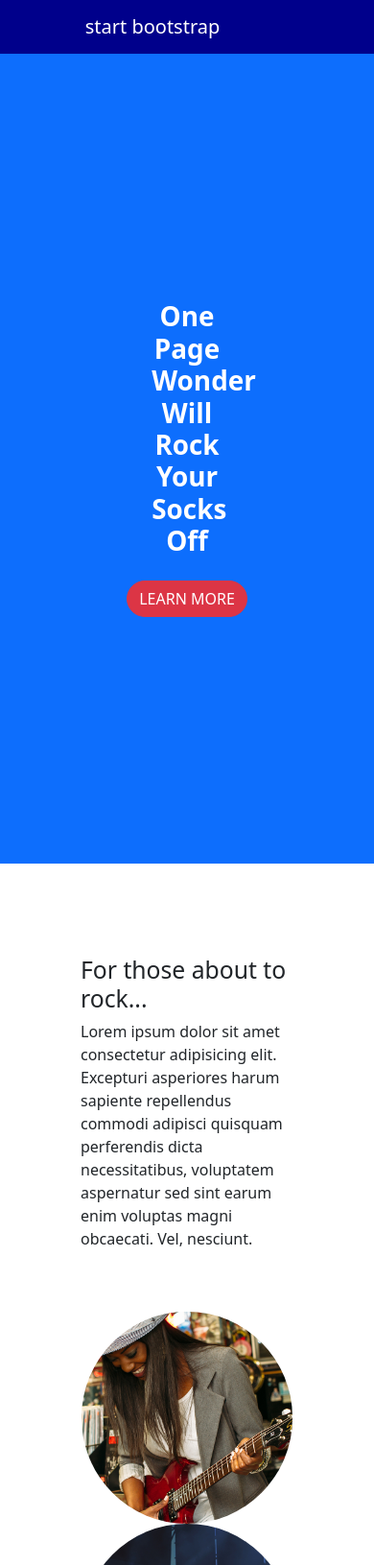
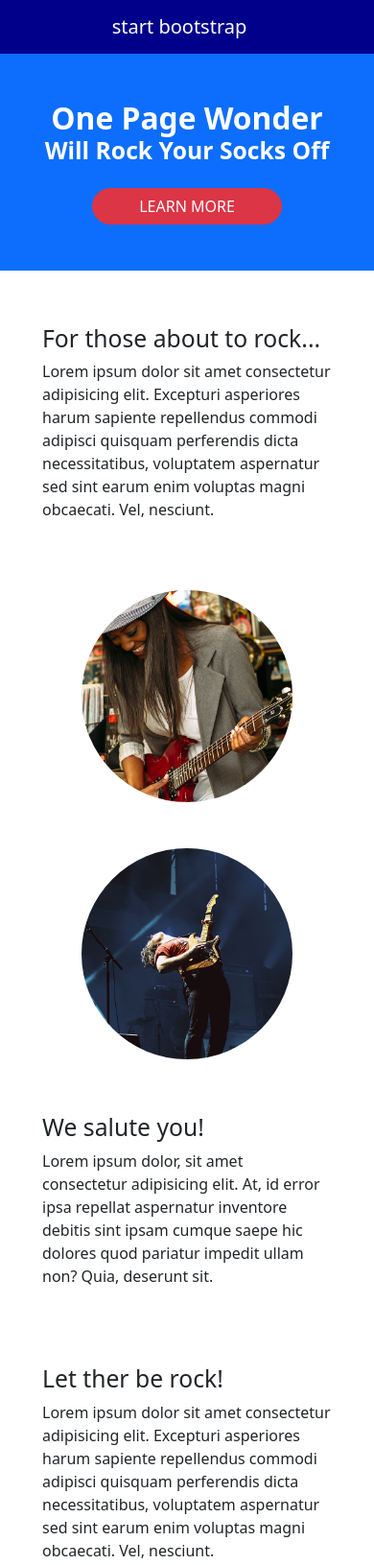
Before and after one commit to Soulixvm/Exo_3_Bootstrap, a website: page index.html in a window 390 px wide. Shown: the top 1631 px of the page at 96% size. Drawn offline with Linux system fonts and the light colour scheme.

Commit message:
Final responsive  Exo-3-bootstrap

```diff
--- a/index.html
+++ b/index.html
@@ -14,11 +14,11 @@
         <nav class="navbar navbar-expand-lg bg-light text-white">
             <div class="container-fluid justify-content-center">
                 <a class="navbar-brand col text-center text-white" href="#">start bootstrap</a>
-                <button class="navbar-toggler" type="button" data-bs-toggle="collapse"
+                <!-- <button class="navbar-toggler" type="button" data-bs-toggle="collapse"
                     data-bs-target="#navbarSupportedContent" aria-controls="navbarSupportedContent"
                     aria-expanded="false" aria-label="Toggle navigation">
                     <span class="navbar-toggler-icon"></span>
-                </button>
+                </button> -->
                 <div class="collapse navbar-collapse col justify-content-center" id="navbarSupportedContent">
                     <ul class="navbar-nav">
                         <li class="nav-item">
@@ -32,18 +32,17 @@
             </div>
         </nav>
         <div
-            class="bg-primary text-center p-5 vh-100 d-flex flex-column justify-content-center align-items-center gap-3">
-            <h1 class="col-3 fs-1 fw-bold text-white">
-                One Page Wonder Will Rock Your Socks Off
+            class="bg-primary text-center p-0 p-sm-5 d-flex flex-column justify-content-center align-items-center gap-3">
+            <h1 class="col fs-1 fw-bold text-white mt-5">
+                One Page Wonder <span class="d-block fs-2 fw-bold">Will Rock Your Socks Off</span>
             </h1>
-            <a href="#" class="btn btn-danger rounded-pill col-md-12 col-lg-2">LEARN MORE</a>
+            <a href="#" class="btn btn-danger rounded-pill px-5 mb-5">LEARN MORE</a>
         </div>
     </header>
     <main>
-
         <section class="rock container p-5">
             <div class="row align-items-center justify-content-center">
-                <div class=" col-md-12 col-lg-6 p-5">
+                <div class=" col-md-12 col-lg-6 p-2 p-lg-5 mb-5 mb-lg-0">
                     <h2>
                         For those about to rock...
                     </h2>
@@ -51,15 +50,15 @@
                         repellendus commodi adipisci quisquam perferendis dicta necessitatibus, voluptatem aspernatur
                         sed sint earum enim voluptas magni obcaecati. Vel, nesciunt.</p>
                 </div>
-                <div class=" col-md-12 col-lg-6 text-center">
+                <div class=" col-md-12 col-lg-6 text-center mb-5 mb-lg-0">
                     <img src="./public/img/01.jpg" class="rounded-circle img-fluid w-75" alt="">
                 </div>
             </div>
             <div class="row align-items-center justify-content-center">
-                <div class="col-md-12 col-lg-6 text-center">
+                <div class="col-md-12 col-lg-6 text-center mb-5 mb-lg-0">
                     <img src="./public/img/02.jpg" class="rounded-circle img-fluid w-75" alt="">
                 </div>
-                <div class="col-md-12 col-lg-6 p-5">
+                <div class="col-md-12 col-lg-6 p-2 p-lg-5 mb-5 mb-lg-0">
                     <h2>
                         We salute you!
                     </h2>
@@ -69,7 +68,7 @@
                 </div>
             </div>
             <div class="row align-items-center justify-content-center">
-                <div class="col-md-12 col-lg-6 p-5">
+                <div class="col-md-12 col-lg-6 p-2 p-lg-5 mb-5 mb-lg-0">
                     <h2>
                         Let ther be rock!
                     </h2>
@@ -77,7 +76,7 @@
                         repellendus commodi adipisci quisquam perferendis dicta necessitatibus, voluptatem aspernatur
                         sed sint earum enim voluptas magni obcaecati. Vel, nesciunt.</p>
                 </div>
-                <div class="col-md-12 col-lg-6 text-center">
+                <div class="col-md-12 col-lg-6 text-center mb-5 mb-lg-0">
                     <img src="./public/img/01.jpg" class="rounded-circle img-fluid w-75" alt="">
                 </div>
             </div>
@@ -90,4 +89,4 @@
     </footer>
 </body>
 
-</html>
+</html> -->
--- a/src/sass/_bootstrap.sass
+++ b/src/sass/_bootstrap.sass
@@ -1,3 +1,4 @@
 $light: darkblue
+$h1-font-size: 50px
 
 @import ../../node_modules/bootstrap/scss/bootstrap.scss
```
Also changed, not shown: public/css/style.css.
